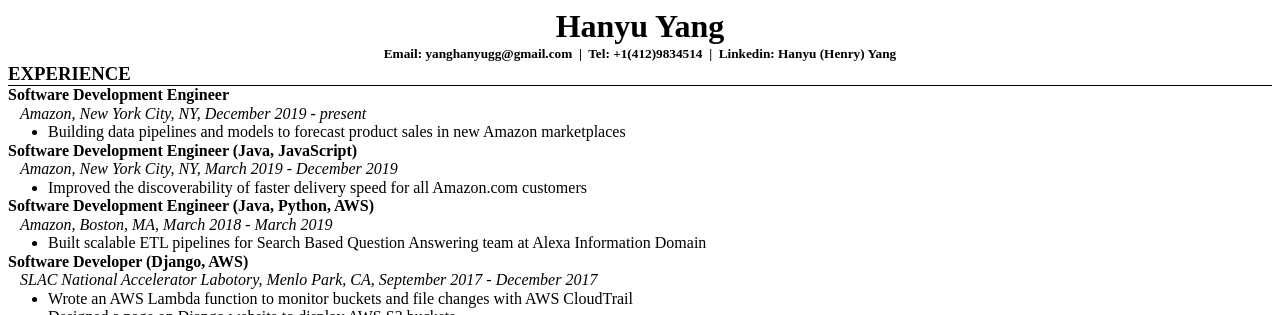
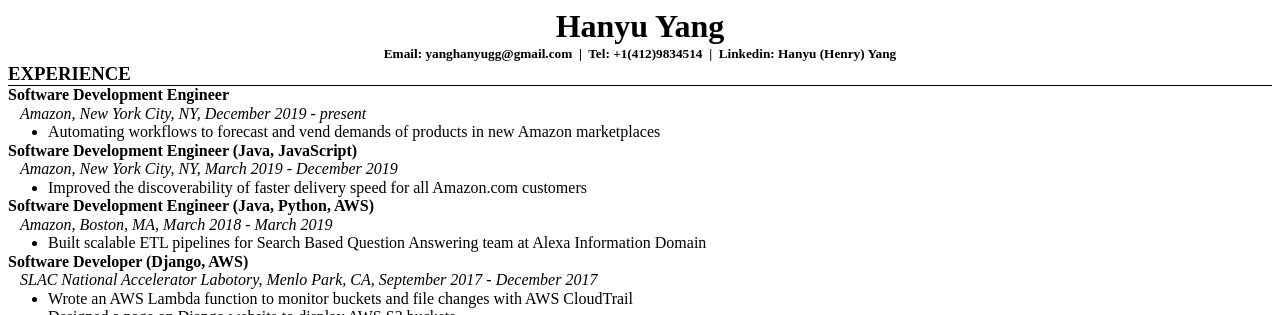
Before and after one commit to henryyang1993/henryyang1993.github.io, a Jekyll site: the page resume/resume.html, which Jekyll copies as it is, in a window 1280 px wide. Shown: the top 315 px of the page. Built offline with Jekyll 4.4.1, drawn with Linux system fonts in a browser that asks for light colours.

Commit message:
update SCOT experience

```diff
--- a/resume/resume.html
+++ b/resume/resume.html
@@ -67,7 +67,7 @@
     <p><b> Software Development Engineer </b></p>
     <p><i>Amazon, New York City, NY, December 2019 - present</i></p>
     <ul>
-        <li> Building data pipelines and models to forecast product sales in new Amazon marketplaces </li>
+        <li> Automating workflows to forecast and vend demands of products in new Amazon marketplaces </li>
     </ul>
 
     <p><b> Software Development Engineer (Java, JavaScript) </b></p>
```
